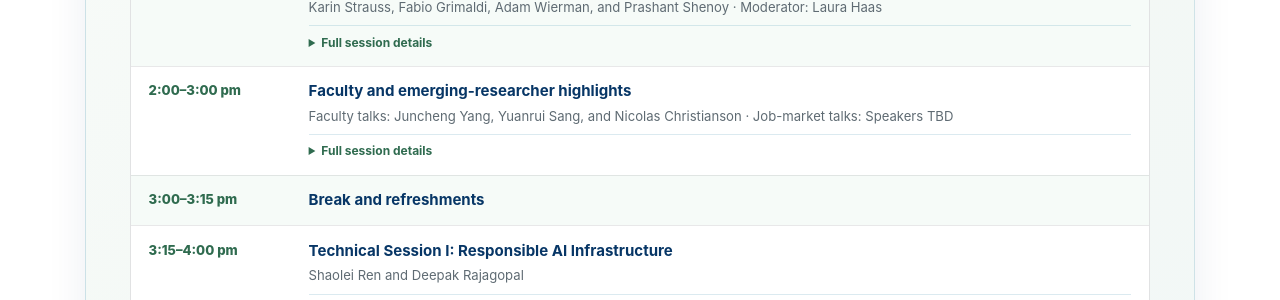
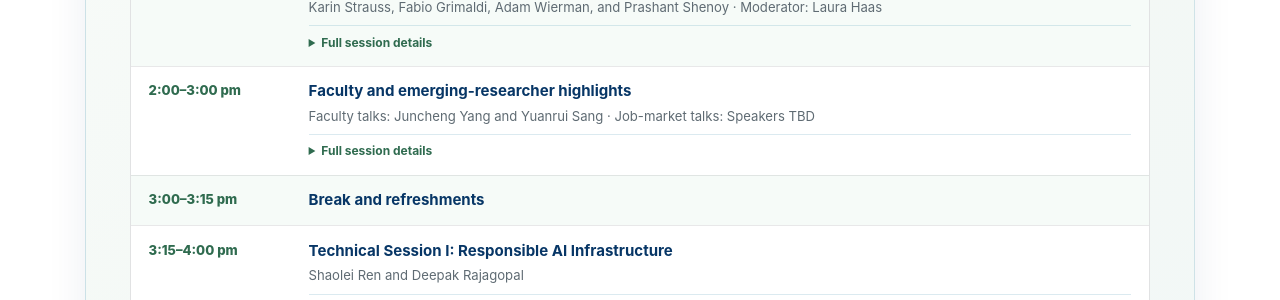
Before and after one commit to umass-solar/umass-solar.github.io, a Jekyll site: the page built from scai-symposium.md, in a window 1280 px wide and 900 px high, scrolled down 4852 px. Shown: the part 152-452 px from the top of the window. Built offline with Jekyll 4.4.1, drawn with Linux system fonts in a browser that asks for light colours; some of the changed lines change nothing that is shown.

Commit message:
Update scai-symposium.md

```diff
--- a/scai-symposium.md
+++ b/scai-symposium.md
@@ -1597,13 +1597,12 @@ permalink: /scai-symposium/
           <time class="scai-program-time" datetime="2026-09-17T14:00">2:00&ndash;3:00 pm</time>
           <div class="scai-program-session">
             <strong>Faculty and emerging-researcher highlights</strong>
-            <p>Faculty talks: Juncheng Yang, Yuanrui Sang, and Nicolas Christianson &middot; Job-market talks: Speakers TBD</p>
+            <p>Faculty talks: Juncheng Yang and Yuanrui Sang &middot; Job-market talks: Speakers TBD</p>
             <details class="scai-session-details">
               <summary>Full session details</summary>
               <div class="scai-session-details-panel">
                 <div class="scai-session-person"><strong>Juncheng Yang</strong><span>Assistant Professor of Computer Science, Harvard University</span><em>Talk: Rethinking Storage for Sustainable AI: From Models to Generated Data</em></div>
                 <div class="scai-session-person"><strong>Yuanrui Sang</strong><span>Assistant Professor of Electrical and Computer Engineering, UMass Amherst</span><em>Talk: TBD</em></div>
-                <div class="scai-session-person"><strong>Nicolas Christianson</strong><span>Assistant Professor of Computer Science, Johns Hopkins University</span><em>Talk: TBD</em></div>
                 <div class="scai-session-person"><strong>Job-market talks</strong><span>Speakers and affiliations TBD</span><em>Talks: TBD</em></div>
               </div>
             </details>
```
